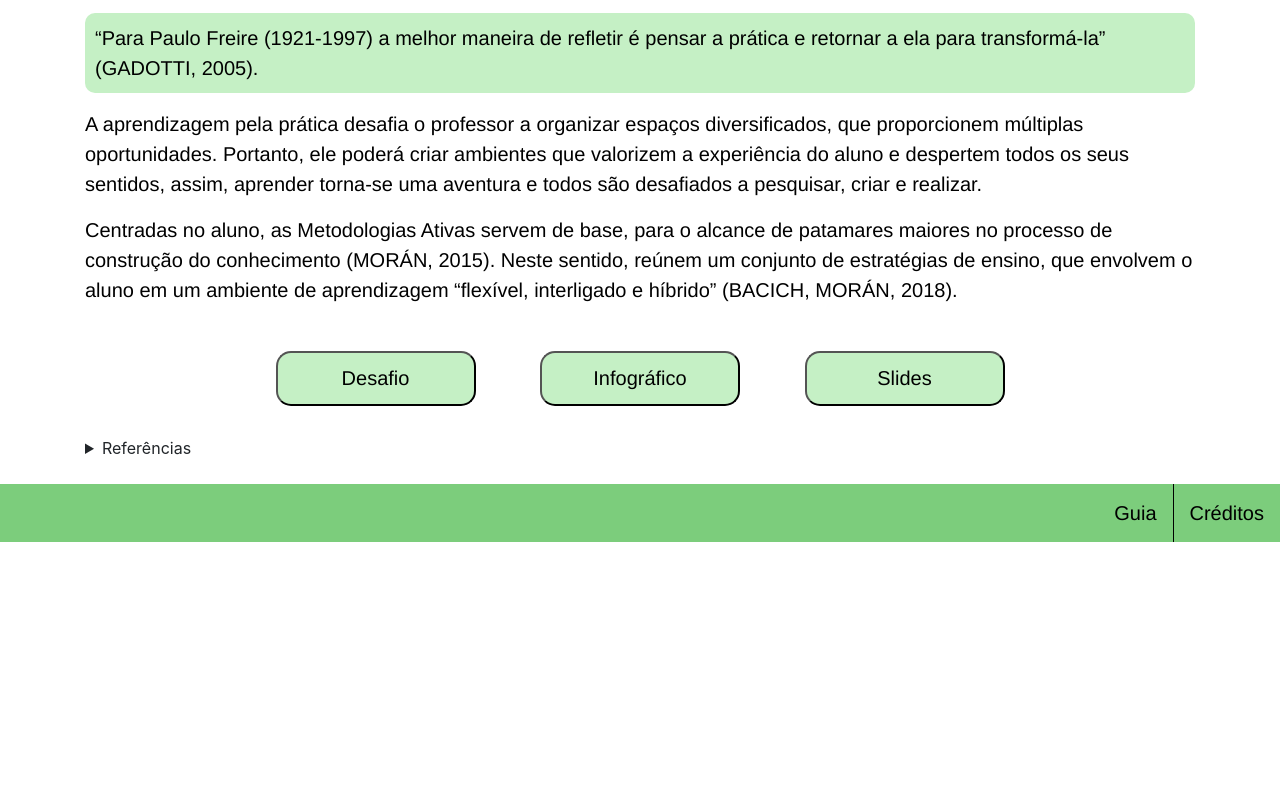
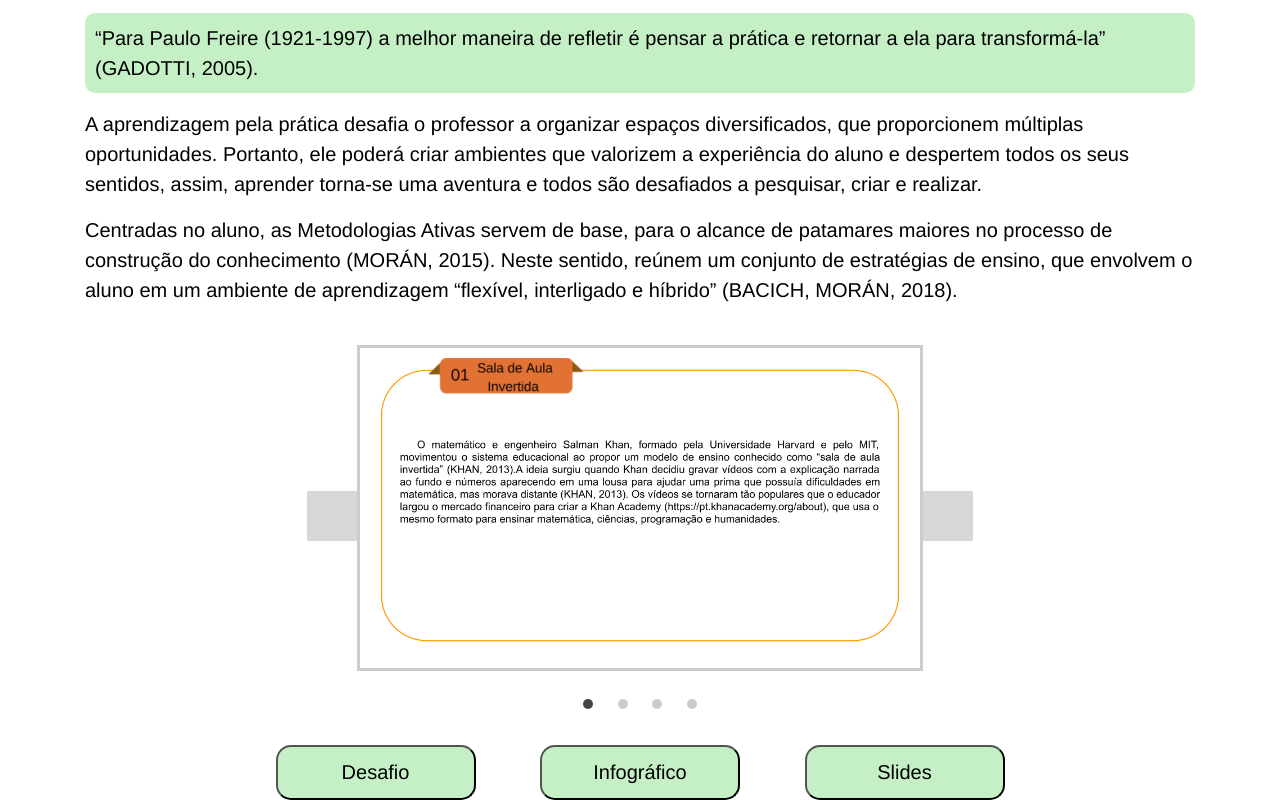
Before and after one commit to gaabemonteiro/metodologias-ativas, a plain HTML site: page metativas.html in a window 1280 px wide. Shown: the part 2000-2800 px from the top of the page. Before the commit the page ends 2542 px from the top, so only its background shows below. Drawn offline with nearby package versions, Linux system fonts and the light colour scheme; grey boxes are pictures that could not be loaded; a web font is replaced by a local one.

Commit message:
alterei a metativas

```diff
--- a/metativas.html
+++ b/metativas.html
@@ -6,6 +6,7 @@
     <title>RMATIVAS-EaD</title>
     <link rel="stylesheet" href="metativas.css">
     <link href="https://fonts.googleapis.com/css2?family=Sansita+Swashed:wght@300;400&display=swap" rel="stylesheet">
+    <link rel="stylesheet" href="slide.css">
     <link rel="stylesheet" href="https://stackpath.bootstrapcdn.com/bootstrap/4.5.2/css/bootstrap.min.css" integrity="sha384-JcKb8q3iqJ61gNV9KGb8thSsNjpSL0n8PARn9HuZOnIxN0hoP+VmmDGMN5t9UJ0Z" crossorigin="anonymous">
 
 </head>
@@ -128,13 +129,58 @@
             (BACICH, MORÁN, 2018).
             </p>
             </div>
+            <br>
+
+            <div id="slider">
+              <input type="radio" name="slider" id="slide1" checked>
+              <input type="radio" name="slider" id="slide2">
+              <input type="radio" name="slider" id="slide3">
+              <input type="radio" name="slider" id="slide4">
+              <div id="slides">
+                 <div id="overflow">
+                    <div class="inner">
+                       <div class="slide slide_1">
+                          <div class="slide-content">
+                             <img src="slide1.png" style="width: 100%;">
+                          </div>
+                       </div>
+                       <div class="slide slide_2">
+                          <div class="slide-content">
+                             <img src="slide2.png" style="width: 100%;">
+                          </div>
+                       </div>
+                       <div class="slide slide_3">
+                          <div class="slide-content">
+                             <img src="slide3.png" style="width: 100%;">
+                          </div>
+                       </div>
+                       <div class="slide slide_4">
+                          <div class="slide-content">
+                             <img src="slide4.png" style="width: 100%;">
+                          </div>
+                       </div>
+                    </div>
+                 </div>
+              </div>
+              <div id="controls">
+                 <label for="slide1"></label>
+                 <label for="slide2"></label>
+                 <label for="slide3"></label>
+                 <label for="slide4"></label>
+              </div>
+              <div id="bullets">
+                 <label for="slide1"></label>
+                 <label for="slide2"></label>
+                 <label for="slide3"></label>
+                 <label for="slide4"></label>
+              </div>
+           </div>
 
             <div class="button" style="text-align: center;">
               <button style="border-radius: 15px; margin: 30px;"><a href="http://www.quiz-maker.com/QX78AAPI " target="_blank">Desafio</a></button>
+              <button style="border-radius: 15px; margin: 30px;"><a href="#" target="_blank">Infográfico</a></button>
+              <button style="border-radius: 15px; margin: 30px;"><a href="#" target="_blank">Slides</a></button>
 
-              <button style="border-radius: 15px; margin: 30px;"><a href="#" target="_blank">Infográfico</a></button>
-
-              <button style="border-radius: 15px; margin: 30px;"><a href="#" target="_blank">Slides</a></button>
             </div>
 
             <details>
--- /dev/null
+++ b/slide.css
@@ -0,0 +1,132 @@
+#slider {
+   margin: 0 auto;
+   width: 566px;
+   max-width: 100%;
+   text-align: center;
+}
+#slider input[type=radio] {
+   display: none;
+}
+#slider label {
+   cursor:pointer;
+   text-decoration: none;
+}
+#slides {
+   padding: 10px;
+   border: 3px solid #ccc;
+   background: #fff;
+   position: relative;
+   z-index: 1;
+}
+#overflow {
+   width: 100%;
+   overflow: hidden;
+}
+#slide1:checked ~ #slides .inner {
+   margin-left: 0;
+}
+#slide2:checked ~ #slides .inner {
+   margin-left: -100%;
+}
+#slide3:checked ~ #slides .inner {
+   margin-left: -200%;
+}
+#slide4:checked ~ #slides .inner {
+   margin-left: -300%;
+}
+#slides .inner {
+   transition: margin-left 800ms cubic-bezier(0.770, 0.000, 0.175, 1.000);
+   width: 400%;
+   line-height: 0;
+   height: 300px;
+}
+#slides .slide {
+   width: 25%;
+   float:left;
+   display: flex;
+   justify-content: center;
+   align-items: center;
+   height: 100%;
+   color: #fff;
+}
+#slides .slide_1 {
+   background: #00171F;
+}
+#slides .slide_2 {
+   background: #003459;
+}
+#slides .slide_3 {
+   background: #007EA7;
+}
+#slides .slide_4 {
+   background: #00A8E8;
+}
+#controls {
+   margin: -180px 0 0 0;
+   width: 100%;
+   height: 50px;
+   z-index: 3;
+   position: relative;
+}
+#controls label {
+   transition: opacity 0.2s ease-out;
+   display: none;
+   width: 50px;
+   height: 50px;
+   opacity: .4;
+}
+#controls label:hover {
+   opacity: 1;
+}
+#slide1:checked ~ #controls label:nth-child(2),
+#slide2:checked ~ #controls label:nth-child(3),
+#slide3:checked ~ #controls label:nth-child(4),
+#slide4:checked ~ #controls label:nth-child(1) {
+   background: url(https://image.flaticon.com/icons/svg/130/130884.svg) no-repeat;
+   float:right;
+   margin: 0 -50px 0 0;
+   display: block;
+}
+#slide1:checked ~ #controls label:nth-last-child(2),
+#slide2:checked ~ #controls label:nth-last-child(3),
+#slide3:checked ~ #controls label:nth-last-child(4),
+#slide4:checked ~ #controls label:nth-last-child(1) {
+   background: url(https://image.flaticon.com/icons/svg/130/130882.svg) no-repeat;
+   float:left;
+   margin: 0 0 0 -50px;
+   display: block;
+}
+#bullets {
+   margin: 150px 0 0;
+   text-align: center;
+}
+#bullets label {
+   display: inline-block;
+   width: 10px;
+   height: 10px;
+   border-radius:100%;
+   background: #ccc;
+   margin: 0 10px;
+}
+#slide1:checked ~ #bullets label:nth-child(1),
+#slide2:checked ~ #bullets label:nth-child(2),
+#slide3:checked ~ #bullets label:nth-child(3),
+#slide4:checked ~ #bullets label:nth-child(4) {
+   background: #444;
+}
+@media screen and (max-width: 900px) {
+   #slide1:checked ~ #controls label:nth-child(2),
+   #slide2:checked ~ #controls label:nth-child(3),
+   #slide3:checked ~ #controls label:nth-child(4),
+   #slide4:checked ~ #controls label:nth-child(1),
+   #slide1:checked ~ #controls label:nth-last-child(2),
+   #slide2:checked ~ #controls label:nth-last-child(3),
+   #slide3:checked ~ #controls label:nth-last-child(4),
+   #slide4:checked ~ #controls label:nth-last-child(1) {
+      margin: 0;
+   }
+   #slides {
+      max-width: calc(100% - 140px);
+      margin: 0 auto;
+   }
+}
```
Also changed, not shown: teste.html (deleted, +0 -13 lines), slide1.png (added), slide2.png (added), slide3.png (added), slide4.png (added), teste.css (deleted).
